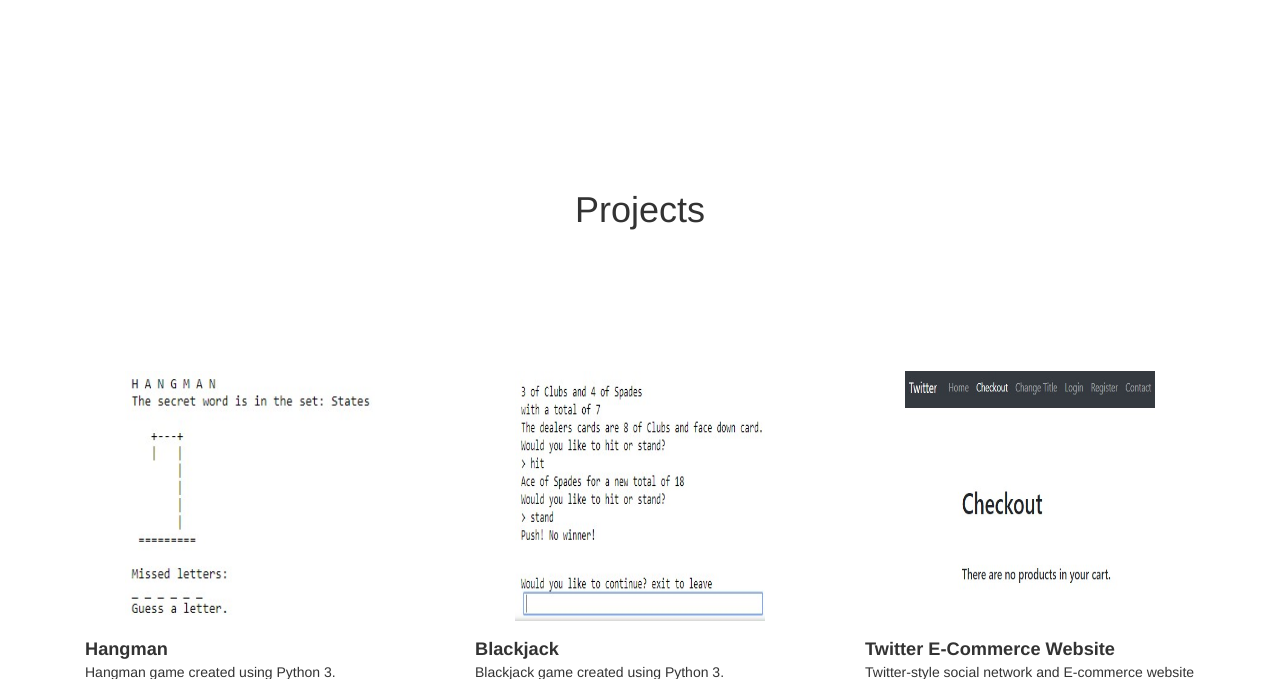
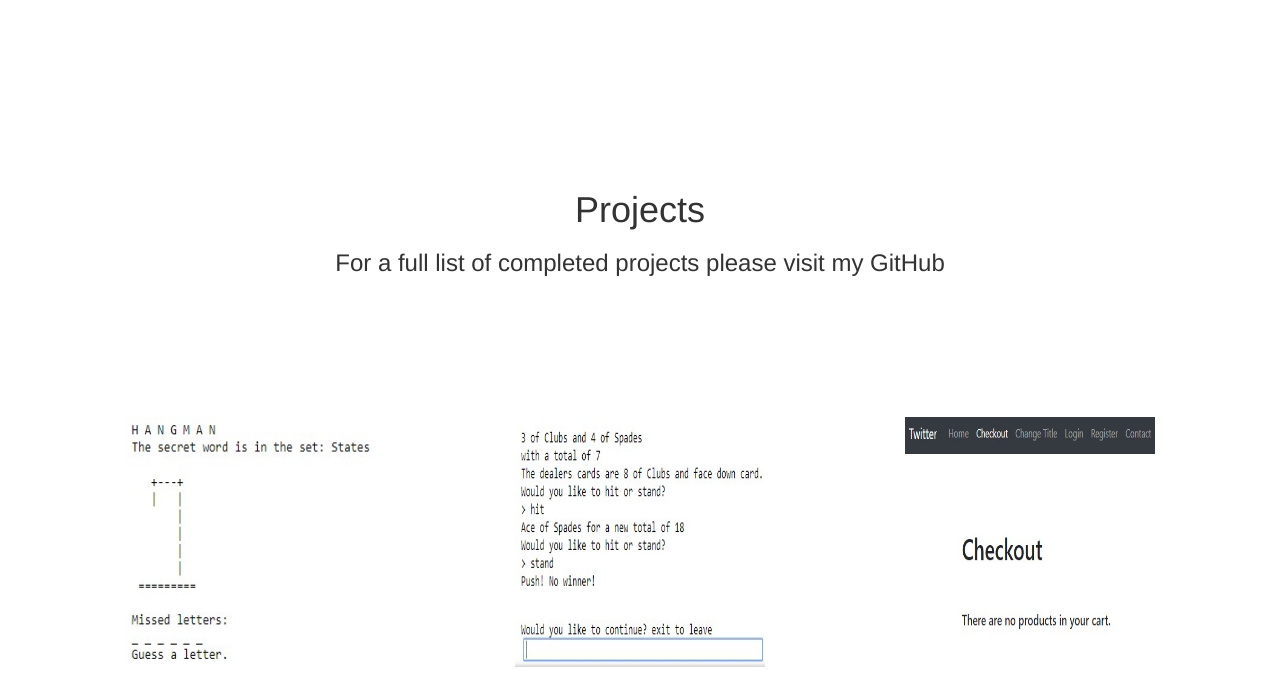
Before and after one commit to liamrottkov/flask_portfolio, a Flask app: page /projects in a window 1280 px wide. Shown: the part 52-731 px from the top of the page. Run offline with Flask 2, Linux system fonts and the light colour scheme; some libraries are stand-ins or nearby versions.

Commit message:
added info about github project

```diff
--- a/app/templates/projects.html
+++ b/app/templates/projects.html
@@ -6,6 +6,7 @@
   <div class="row">
     <div class="col-md-12 center">
       <h1>{{ title }}</h1>
+      <h3>For a full list of completed projects please visit my GitHub</h3>
     </div> <!--ends col-->
   </div> <!-- ends row for title-->
 
```
